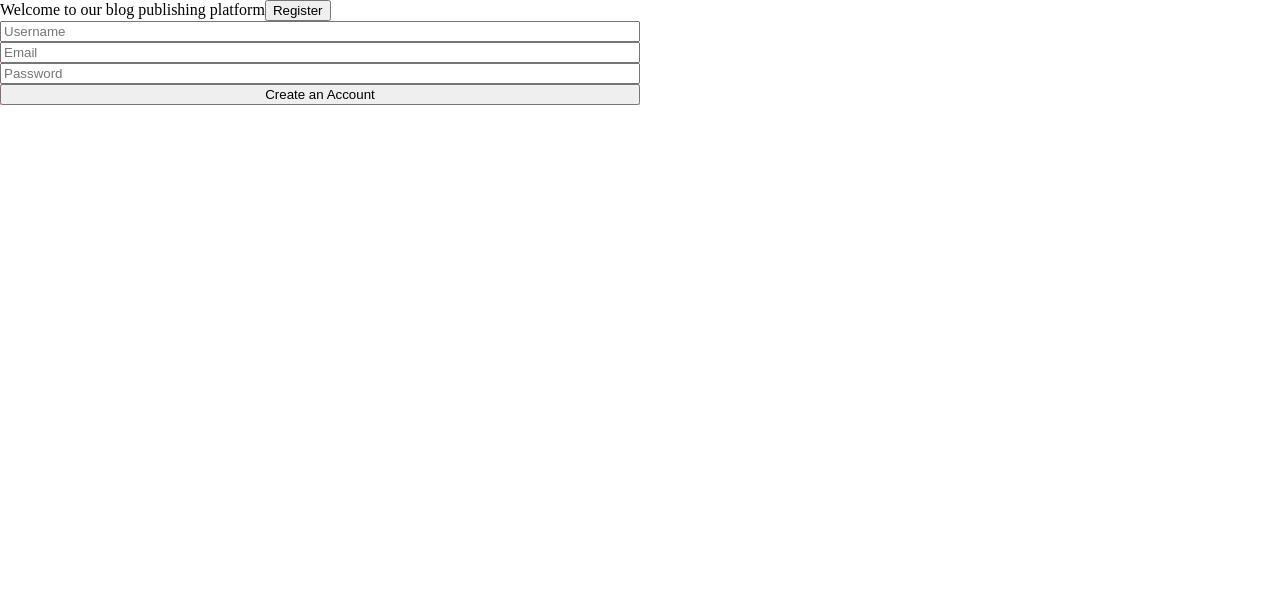
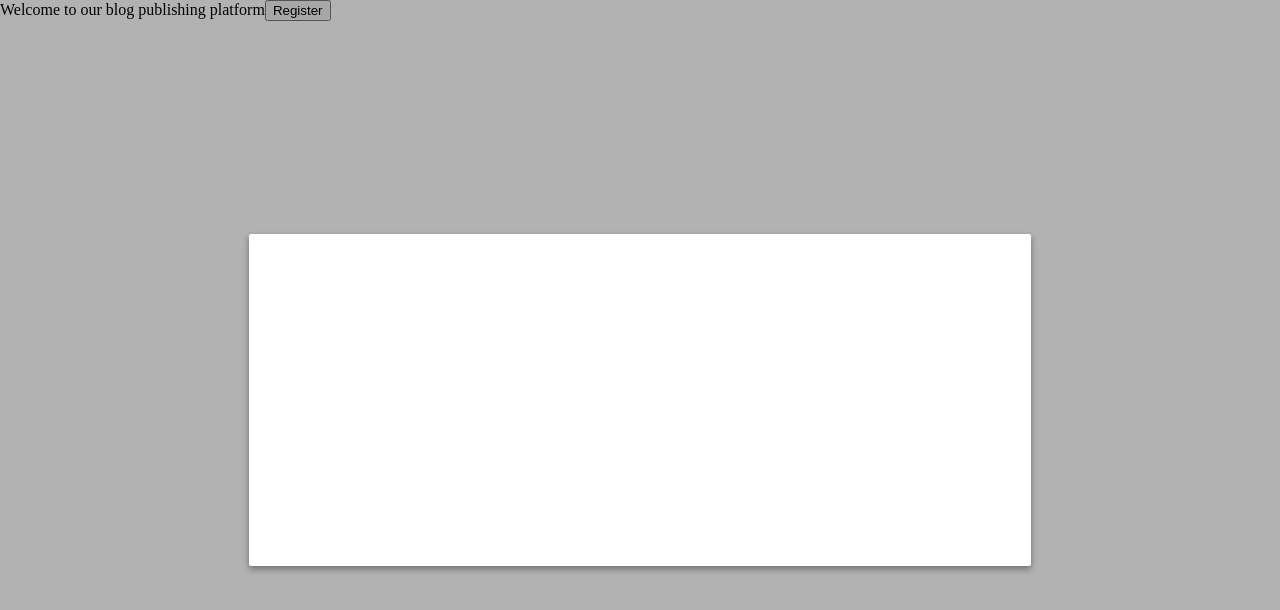
Before and after one commit to LABS-EU3/react_blog_frontend, a React (Create React App) app: page / in a window 1280 px wide. Shown: the top 610 px of the page. Built offline with nearby package versions, Linux system fonts and the light colour scheme.

Commit message:
Modal component styles

```diff
--- a/src/index.css
+++ b/src/index.css
@@ -53,7 +53,3 @@ table {
   font-family: 'HK-Grotesk';
   src: local('HK-Grotesk'), url(./fonts/HKGrotesk-Regular.woff) format('truetype');
 }
-
-#modal {
-	margin: 0 auto;
-}
--- a/src/pages/Modal.js
+++ b/src/pages/Modal.js
@@ -2,43 +2,45 @@ import React, { useRef } from "react";
 import ReactDOM from "react-dom";
 import styled from "styled-components";
 
-const StyledModal = styled.div`
-    background-color: pink;
-    width: 50vw;
-    form {
-        display: flex;
-        flex-direction: column;
-    }
+const ModalWrapper = styled.div`
+  position: absolute;
+  top: 0;
+  bottom: 0;
+  left: 0;
+  right: 0;
+  display: grid;
+  justify-content: center;
+  align-items: center;
+  background-color: rgba(0,0,0,0.3);
+`;
+const ModalInner = styled.div`
+  padding: 20;
+  background: #fff;
+  border-radius: 2px;
+  display: inline-block;
+  min-height: 300px;
+  margin: 1rem;
+  position: relative;
+  min-width: 300px;
+  box-shadow: 0 3px 6px rgba(0,0,0,0.16), 0 3px 6px rgba(0,0,0,0.23);
+  justify-self: center;
+  width: 750px;
+  padding: 1.0rem;
+  @media (max-width: 750px) {
+    width: 90%;
+    margin: auto;
+    border-radius: 10px;
+    margin-top: 23.0rem;
+  }
 `;
 
-function Form(props) {
-  const username = useRef("");
-  const email = useRef("");
-  const password = useRef("");
-
-  const signup = e => {
-    e.preventDefault();
-    console.log(
-      username.current.value,
-      email.current.value,
-      password.current.value
-    );
-  };
-
-  return (
-    <StyledModal>
-      <form>
-        <input placeholder="Username" ref={username} />
-        <input placeholder="Email" ref={email} />
-        <input placeholder="Password" ref={password} />
-        <button onClick={signup}>Create an Account</button>
-      </form>
-    </StyledModal>
+function Modal(props) {
+  return ReactDOM.createPortal(
+    <ModalWrapper onClick={() => props.handleControl()}>
+      <ModalInner>{props.children}</ModalInner>
+    </ModalWrapper>,
+    document.querySelector("#modal")
   );
 }
 
-function Modal(props) {
-  return ReactDOM.createPortal(<Form />, document.querySelector("#modal"));
-}
-
 export default Modal;
```
